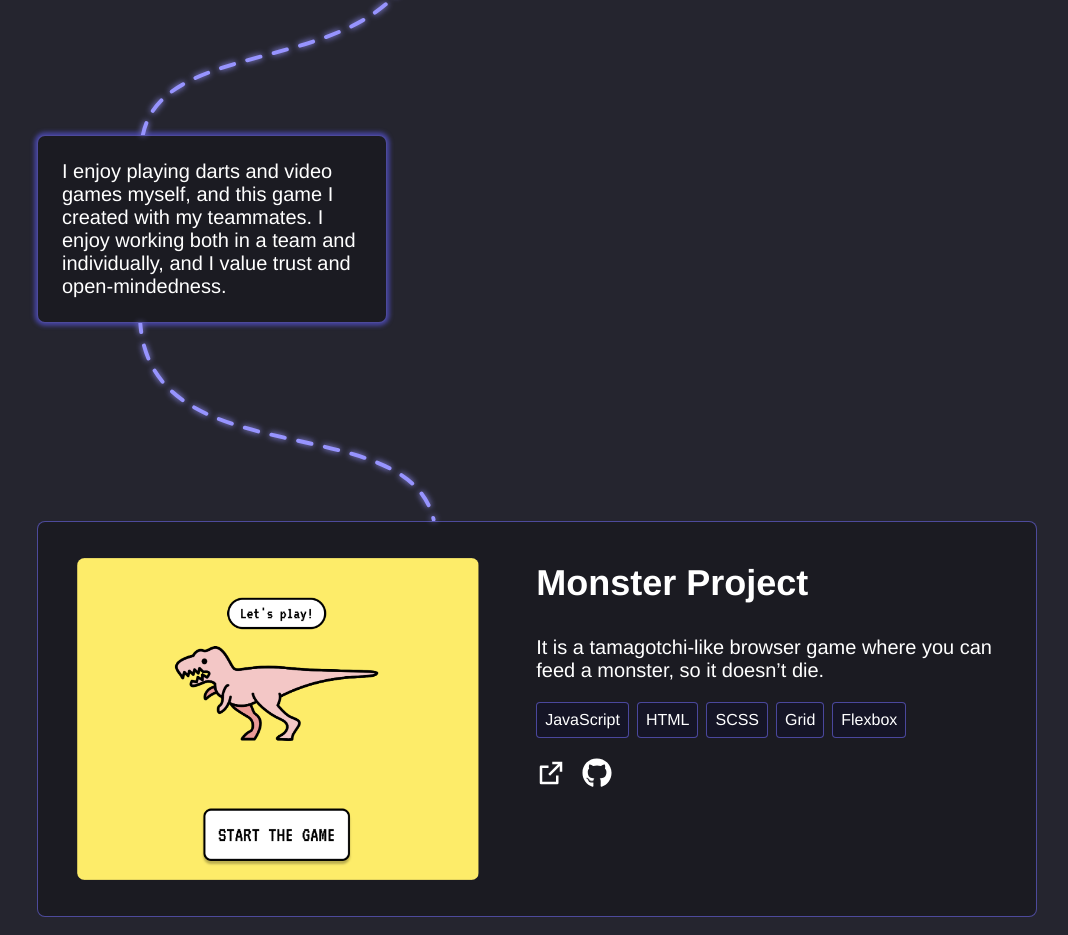
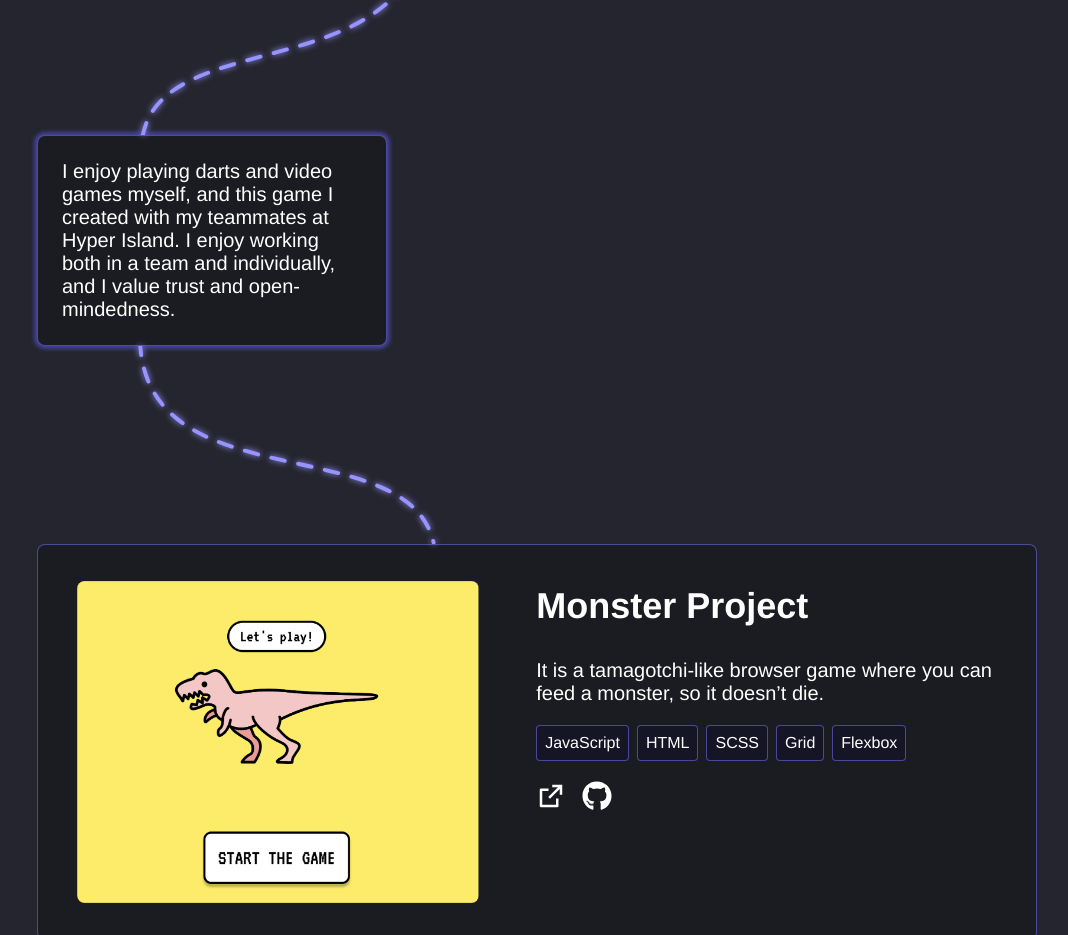
Before and after one commit to avreally/portfolio-website, a React (Create React App) app: page / in a window 1280 px wide. Shown: the part 4207-5142 px from the top of the page, without its empty margins (103-1171 px from the left). Built offline with nearby package versions, Linux system fonts and the light colour scheme.

Commit message:
Updated notes in json, added max-width for svg for Firefox

```diff
--- a/public/data/allProjects.json
+++ b/public/data/allProjects.json
@@ -7,7 +7,7 @@
     "websiteUrl": "https://avreally.github.io/monster-project/",
     "githubUrl": "https://github.com/avreally/monster-project",
     "stack": ["JavaScript", "HTML", "SCSS", "Grid", "Flexbox"],
-    "notes": "I enjoy playing darts and video games myself, and this game I created with my teammates. I enjoy working both in a team and individually, and I value trust and open-mindedness."
+    "notes": "I enjoy playing darts and video games myself, and this game I created with my teammates at Hyper Island. I enjoy working both in a team and individually, and I value trust and open-mindedness."
   },
   {
     "id": "01",
--- a/src/components/connectingLine/styles.css
+++ b/src/components/connectingLine/styles.css
@@ -7,6 +7,12 @@
   margin: 0 clamp(50px, 20vw, 100px);
   /*max-width: 600px;*/
   align-self: flex-start;
+}
+
+@supports (-moz-appearance: none) {
+  .lineContainer {
+    max-width: 300px;
+  }
 }
 
 .lineContainerAlignEnd {
```
